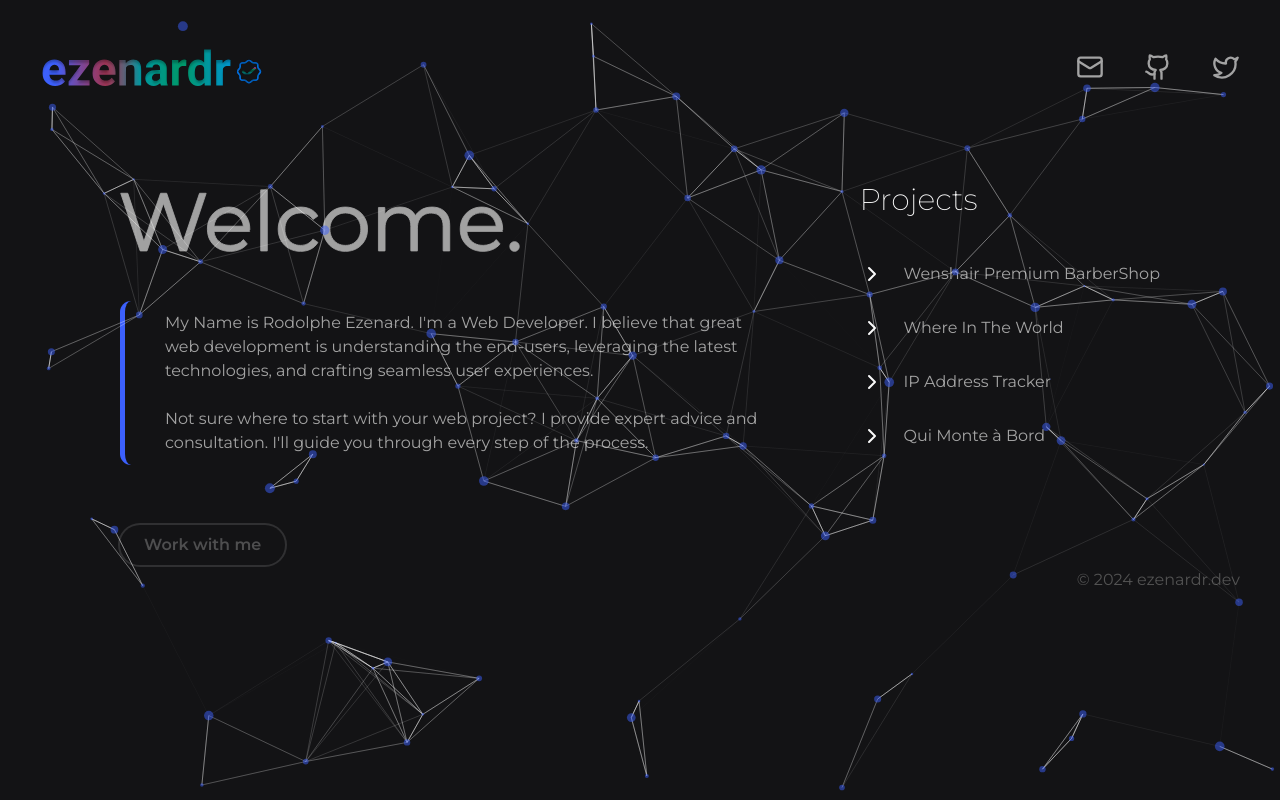
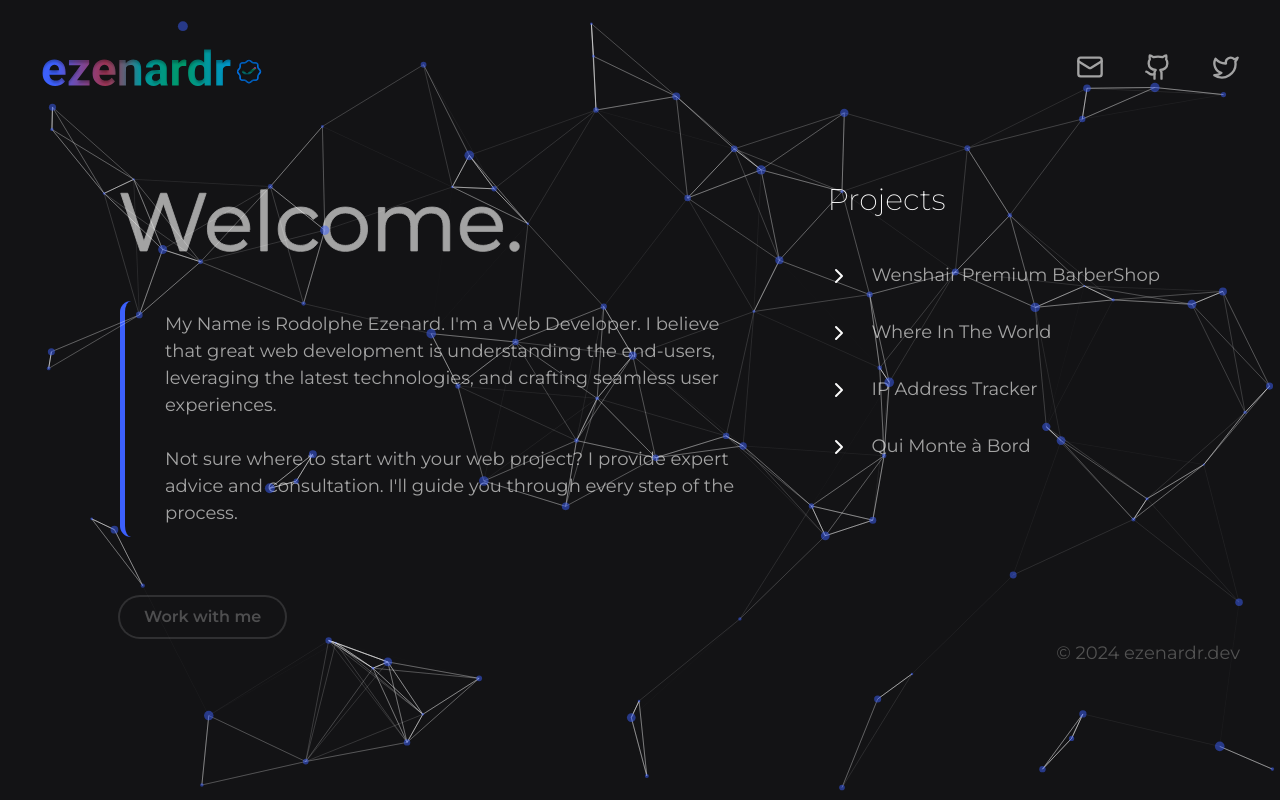
Before and after one commit to ezenardr/ezenardr.dev, a Next.js app: page / in a window 1280 px wide. Built offline with nearby package versions, Linux system fonts and the light colour scheme.

Commit message:
Fixed Drawer bug on large screen; reduced animation time; adjusted font-size

```diff
--- a/src/app/page.css
+++ b/src/app/page.css
@@ -2,6 +2,8 @@
   display: flex;
   align-items: center;
   height: 100vh;
+  width: 100vw;
+  max-width: var(--container-xl);
 }
 @media (max-width: 768px) {
   .logo {
@@ -58,21 +60,14 @@ header {
   border-left: 5px solid var(--color-primary);
   border-radius: 11px;
   opacity: 0;
-  animation: 0.8s fadeInUp ease forwards 2s;
+  animation: 0.8s fadeInUp ease forwards 1.5s;
   user-select: none;
-}
-.cta-primary {
-  padding: 1rem 1.8rem;
-  background-color: var(--color-primary);
-  border-radius: 7px;
-  opacity: 0;
-  animation: 0.8s fadeInUp ease forwards 4s;
 }
 .projects {
   font-weight: 200;
   margin-bottom: var(--padding-sm);
   opacity: 0;
-  animation: 0.8s fadeInUp ease forwards 4s;
+  animation: 0.8s fadeInUp ease forwards 2s;
 }
 h2 {
   font-weight: 200;
@@ -85,7 +80,7 @@ h2 {
   transition: 0.3s all ease;
   margin-bottom: 2rem;
   opacity: 0;
-  animation: 0.8s fadeInUp ease forwards 4.3s;
+  animation: 0.8s fadeInUp ease forwards 2.1s;
 }
 .project-link-box:hover {
   transform: translateX(2%);
@@ -151,6 +146,8 @@ h2 {
   width: 100vw;
   height: 100vh;
   top: 0;
+  left: 0;
+  right: 0;
   backdrop-filter: blur(11px);
 }
 .encoche {
@@ -169,6 +166,8 @@ h2 {
   position: fixed;
   padding: var(--padding-xs);
   bottom: 0;
+  left: 0;
+  right: 0;
   width: 100vw;
   margin-inline: auto;
   height: auto;
--- a/src/components/button.css
+++ b/src/components/button.css
@@ -13,7 +13,7 @@
   overflow: hidden;
   transition: all 0.6s cubic-bezier(0.23, 1, 0.32, 1);
   opacity: 0;
-  animation: 0.8s fadeInUp ease forwards 4s;
+  animation: 0.8s fadeInUp ease forwards 1.8s;
 }
 
 .animated-button span:last-child {
--- a/src/components/welcome.css
+++ b/src/components/welcome.css
@@ -1,5 +1,5 @@
 #title {
-  animation: fill 3s ease forwards 2.8s;
+  animation: fill 3s ease forwards 1s;
 }
 @media (max-width: 768px) {
   #title {
@@ -9,42 +9,42 @@
 #title path:nth-child(8) {
   stroke-dasharray: 545;
   stroke-dashoffset: 545;
-  animation: line-anim 2s ease forwards;
+  animation: line-anim 1s ease forwards;
 }
 #title path:nth-child(7) {
   stroke-dasharray: 343;
   stroke-dashoffset: 343;
-  animation: line-anim 2s ease forwards 0.3s;
+  animation: line-anim 1s ease forwards 0.3s;
 }
 #title path:nth-child(6) {
   stroke-dasharray: 167.5;
   stroke-dashoffset: 167.5;
-  animation: line-anim 2s ease forwards 0.6s;
+  animation: line-anim 1s ease forwards 0.6s;
 }
 #title path:nth-child(5) {
   stroke-dasharray: 274;
   stroke-dashoffset: 274;
-  animation: line-anim 2s ease forwards 0.9s;
+  animation: line-anim 1s ease forwards 0.9s;
 }
 #title path:nth-child(4) {
   stroke-dasharray: 289;
   stroke-dashoffset: 289;
-  animation: line-anim 2s ease forwards 1.2s;
+  animation: line-anim 1s ease forwards 1.1s;
 }
 #title path:nth-child(3) {
   stroke-dasharray: 450;
   stroke-dashoffset: 450;
-  animation: line-anim 2s ease forwards 0.7s;
+  animation: line-anim 1s ease forwards 0.7s;
 }
 #title path:nth-child(2) {
   stroke-dasharray: 343;
   stroke-dashoffset: 343;
-  animation: line-anim 2s ease forwards 0.4s;
+  animation: line-anim 1s ease forwards 0.4s;
 }
 #title path:nth-child(1) {
   stroke-dasharray: 43.4;
   stroke-dashoffset: 43.4;
-  animation: line-anim 2s ease forwards;
+  animation: line-anim 1s ease forwards;
 }
 
 @keyframes line-anim {
--- a/src/styles/_globals.css
+++ b/src/styles/_globals.css
@@ -61,6 +61,9 @@ h4,
   color: var(--color-text);
   line-height: 1.15;
   margin-bottom: 0.6em;
+}
+p {
+  font-size: clamp(1.6rem, 3vw + 1rem, 1.8rem);
 }
 
 p,
```
